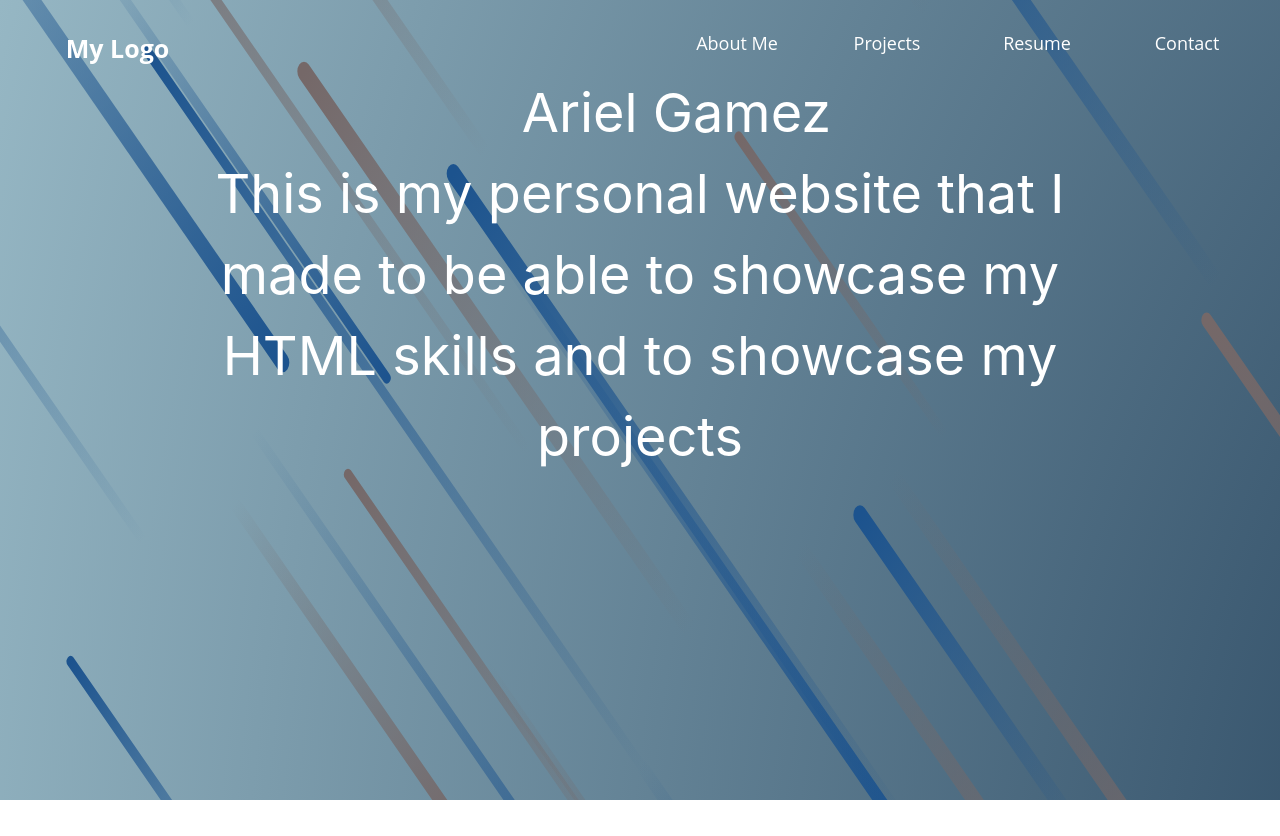
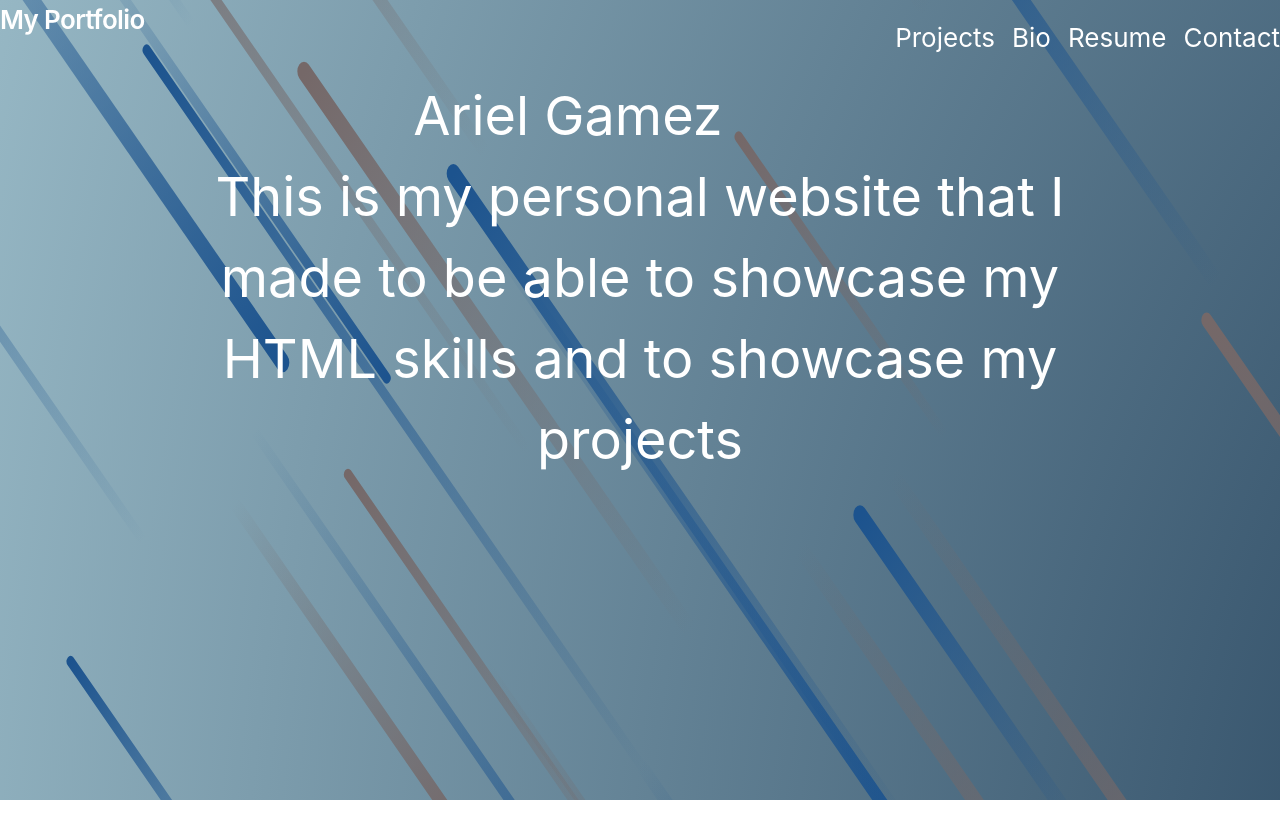
Before and after one commit to argamez98/Portfolio, a React (Create React App) app: page / in a window 1280 px wide. Built offline with nearby package versions, Linux system fonts and the light colour scheme.

Commit message:
Updated Nav, and Home
Refactored the NavBar links into a single component and put NavLink inside of the NavBar component

```diff
--- a/src/App.css
+++ b/src/App.css
@@ -112,7 +112,9 @@ a:hover:after {
 .navbar a:hover {
   background-color: rgb(98, 97, 97);
 }
-
+.nav-link {
+  float: right;
+}
 /*
 .name {
   font-size: 40px;
--- a/src/App.js
+++ b/src/App.js
@@ -4,7 +4,6 @@ import {
   BrowserRouter as Router,
   Routes,
   Route,
-  Redirect,
 } from "react-router-dom";
 
 import Navbar from "./components/Navbar";
--- a/src/components/Home.js
+++ b/src/components/Home.js
@@ -3,8 +3,6 @@ import BigNameTitle from "./BigNameTitle";
 
 export default function Home() {
     return (
-        <>
             <BigNameTitle />
-        </>
     );
 }
--- a/src/components/Navbar.js
+++ b/src/components/Navbar.js
@@ -1,16 +1,49 @@
-import React from "react";
-import { Link } from "react-router-dom";
+import { React, useState } from 'react';
+import NavLinks from './Navlink';
 
-export default function Navbar() {
+function Navbar() {
+    const [isOpen, setIsOpen] = useState(false);
+    const handleClick = () => {
+        setIsOpen(!isOpen);
+      };
+    const links = [
+        { text: 'Projects', url: '/projects' },
+        { text: 'Bio', url: '/bio' },
+        { text: 'Resume', url: 'https://drive.google.com/file/d/1k44zfKJuUgoXDOtDerreqj8j51wiP0MQ/view?usp=share_link' },
+        { text: 'Contact', url: '/contact' }
+    ];
     return (
-        <div className="navbar px-6 py-6 sticky">
-            <Link className="logo" to="/"> My Logo </Link>
-            <div class="float-right">
-                <Link to="/aboutme">About Me</Link>
-                <Link to="/projects">Projects</Link>
-                <a href="https://drive.google.com/file/d/1k44zfKJuUgoXDOtDerreqj8j51wiP0MQ/view?usp=share_link" target="_blank">Resume</a>
-                <a>Contact</a>
+        <nav className="flex items-center justify-between flex-wrap">
+            <div className="flex items-center flex-shrink-0 text-white mr-6">
+                <span className="font-semibold text-xl tracking-tight n">
+                    My Portfolio
+                </span>
             </div>
-        </div>
+            <div className="block lg:hidden">
+                <button
+                    className="flex items-center px-3 py-2 border rounded text-gray-500 border-gray-600 hover:text-white hover:border-white"
+                    onClick={handleClick}
+                >
+                    <svg
+                        className="fill-current h-3 w-3"
+                        viewBox="0 0 20 20"
+                        xmlns="http://www.w3.org/2000/svg"
+                    >
+                        <title>Menu</title>
+                        <path
+                            d="M0 3h20v2H0V3zm0 6h20v2H0V9zm0 6h20v2H0v-2z"
+                        />
+                    </svg>
+                </button>
+            </div>
+            <div
+                className={`${isOpen ? '' : 'hidden'
+                    } w-full block lg:flex lg:items-center lg:w-auto`}
+            >
+                <NavLinks links={links} />
+            </div>
+        </nav>
     );
 }
+
+export default Navbar;
--- /dev/null
+++ b/src/components/Navlink.js
@@ -0,0 +1,24 @@
+import React from 'react';
+
+import { Link } from 'react-router-dom';
+
+/**
+* These are the buttons nested inside of NavBar
+*/
+const NavLinks = ({ links }) => {
+    return (
+        <ul className='flex'>
+            {links.map((link, index) =>
+                <li key={index} className='ml-4'>
+                    <Link
+                        to={link.url}
+                        className='text-gray-200 hover:text-white transition duration-300 ease-in-out'
+                    />
+                    {link.text}
+                </li>
+            )}
+        </ul>
+    )
+}
+
+export default NavLinks;
```
